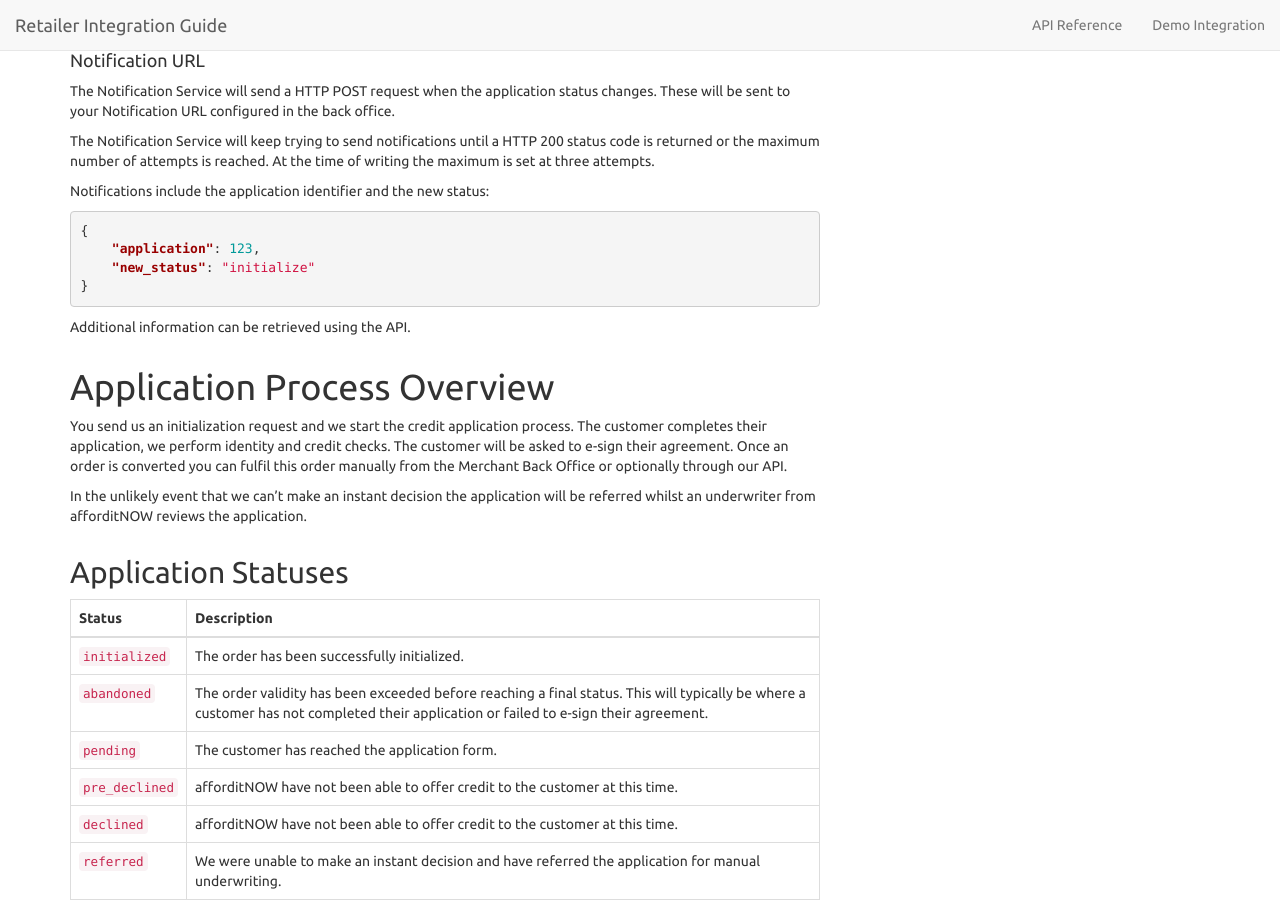
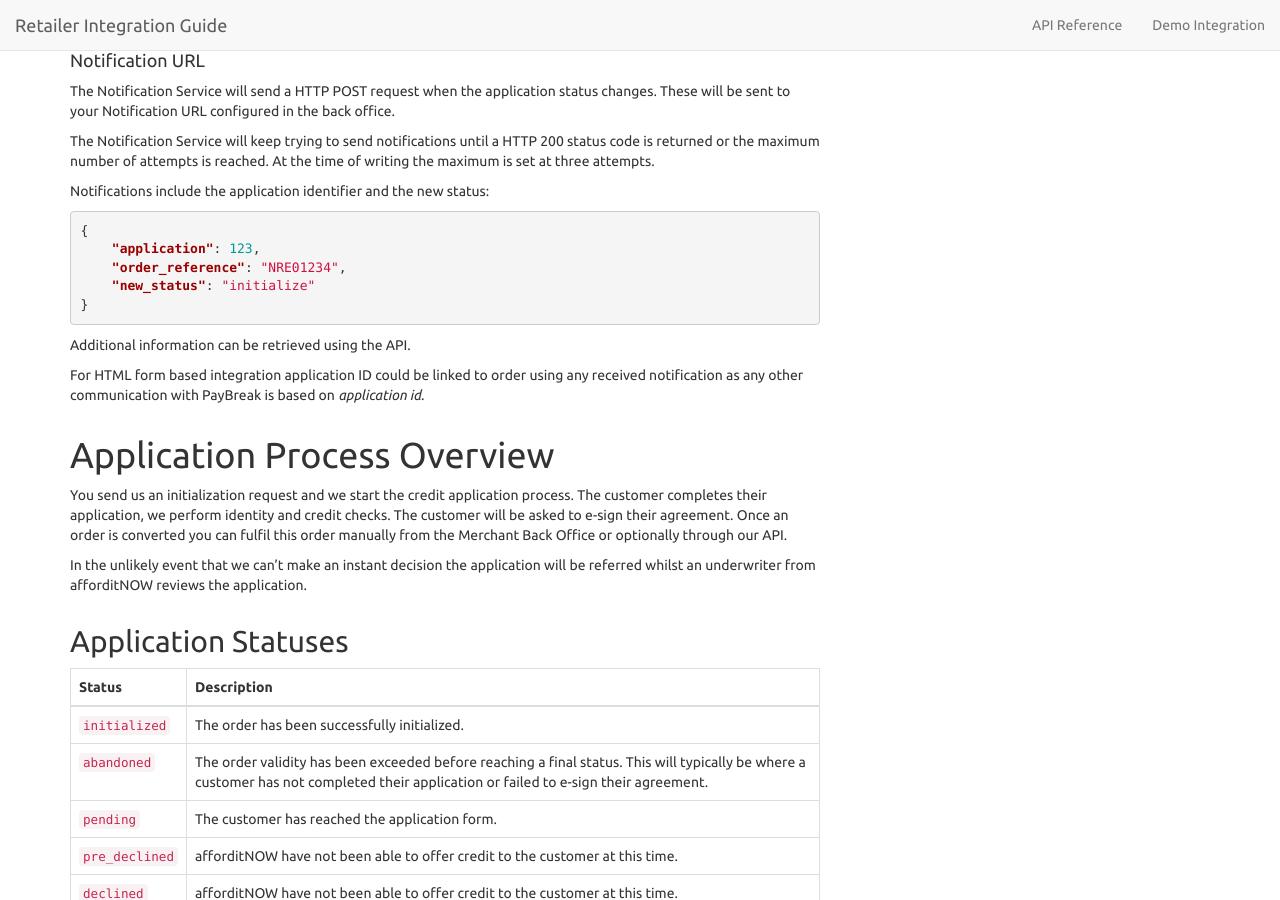
Before and after one commit to PayBreak/retailer-integration-guide, a Jekyll site: the page built from index.md, in a window 1280 px wide and 900 px high, scrolled down 3095 px. Built offline with Jekyll 4.4.1, drawn with Linux system fonts in a browser that asks for light colours; nearby versions of some CDN libraries; Markdown is read by kramdown in place of the engine named in the settings.

Commit message:
Notification

````diff
--- a/_includes/v4/notifications.md
+++ b/_includes/v4/notifications.md
@@ -11,8 +11,11 @@ Notifications include the application identifier and the new status:
 ```json
 {
     "application": 123,
+    "order_reference": "NRE01234",
     "new_status": "initialize"
 }
 ```
 
 Additional information can be retrieved using the API.
+
+For HTML form based integration application ID could be linked to order using any received notification as any other communication with PayBreak is based on *application id*.
````
